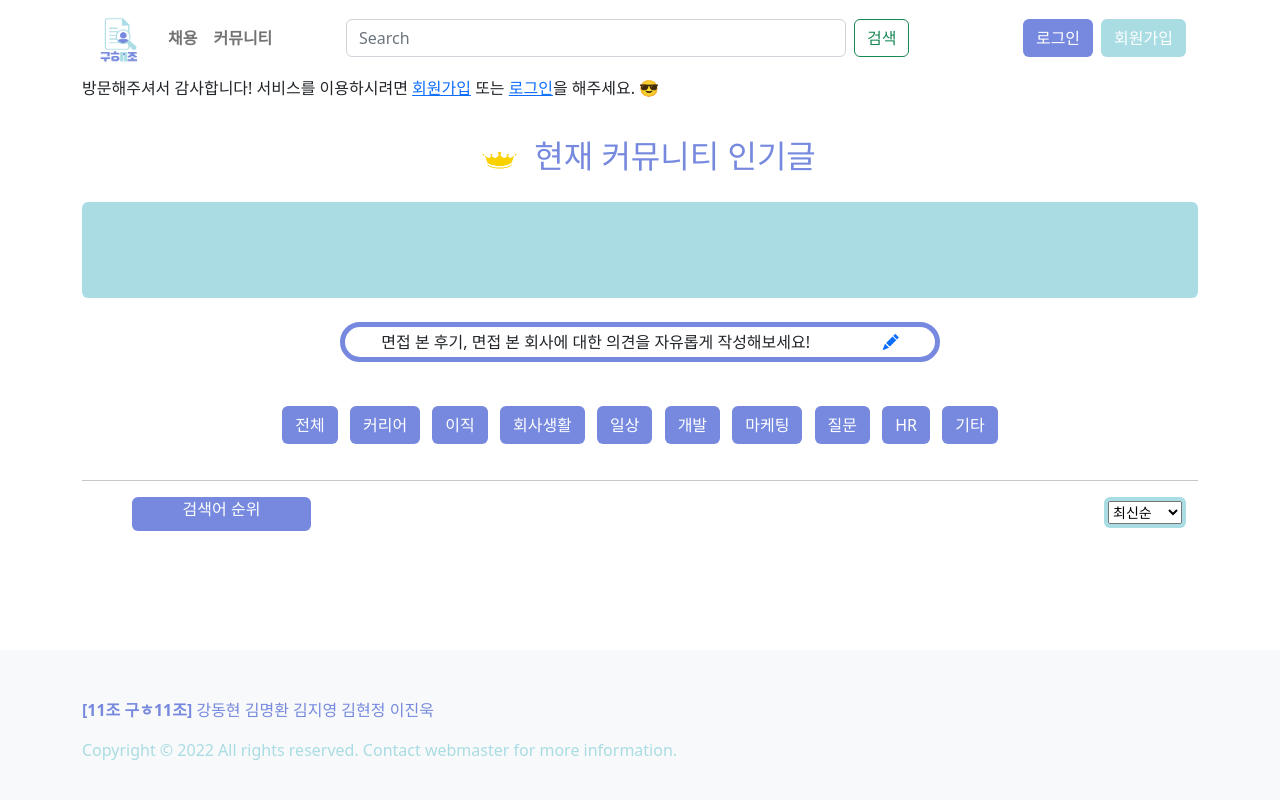
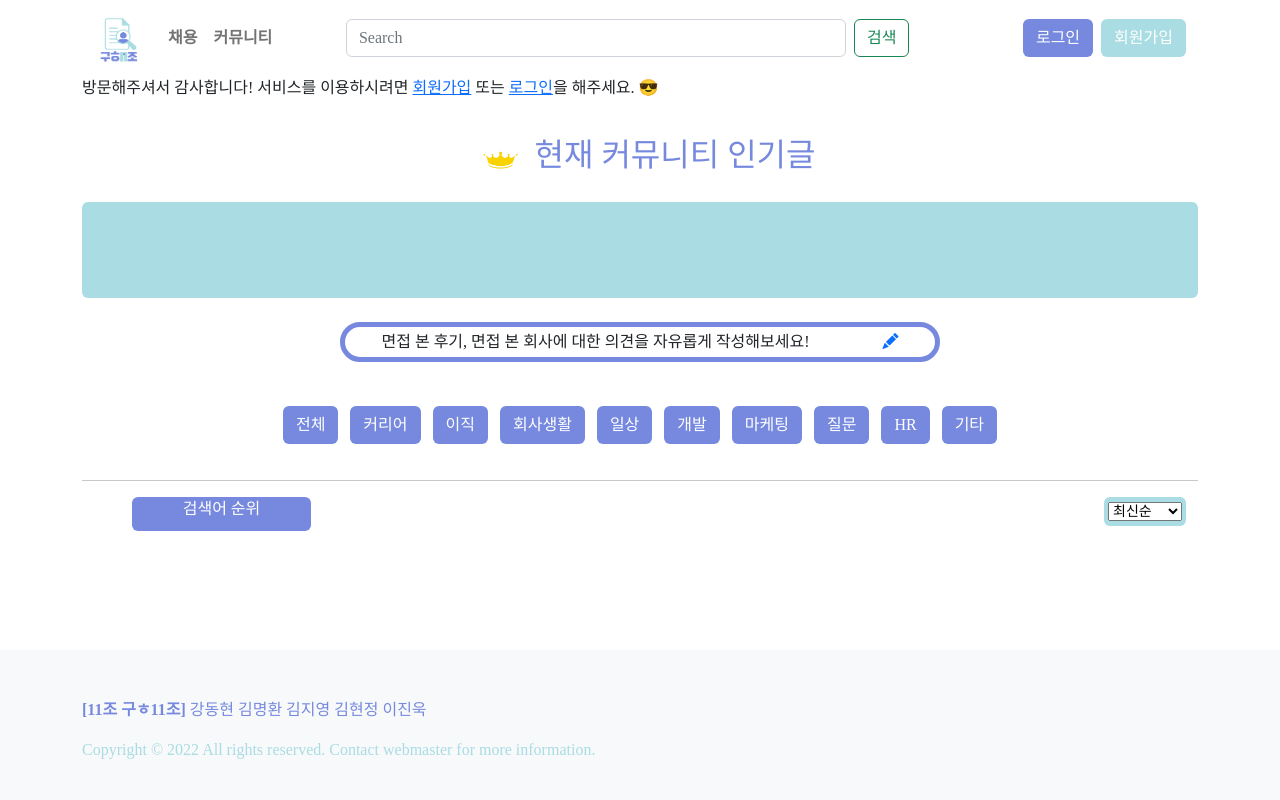
Before and after one commit to myeonghwan57/Pjt, a Django app: page /posts/scroll/1 in a window 1280 px wide. Run offline with Django 3.2, Linux system fonts and the light colour scheme; data that the repository does not hold is empty; some libraries are stand-ins or nearby versions; some web fonts are replaced.

Commit message:
글꼴 수정(다른 글꼴로 변경가능)/ 북마크 위치 조정

```diff
--- a/static/css/style.css
+++ b/static/css/style.css
@@ -1,3 +1,12 @@
+@font-face {
+  font-family: 'Pretendard-Regular';
+  src: url('https://cdn.jsdelivr.net/gh/Project-Noonnu/noonfonts_2107@1.1/Pretendard-Regular.woff') format('woff');
+  font-weight: 400;
+  font-style: normal;
+}
+* {
+  font-family: "Pretendard-Regular" !important;
+}
 .main_color1 {
   color:  #7689DE;
 }
```
Also changed, not shown: articles/templates/articles/index.html (+5 -7 lines).
